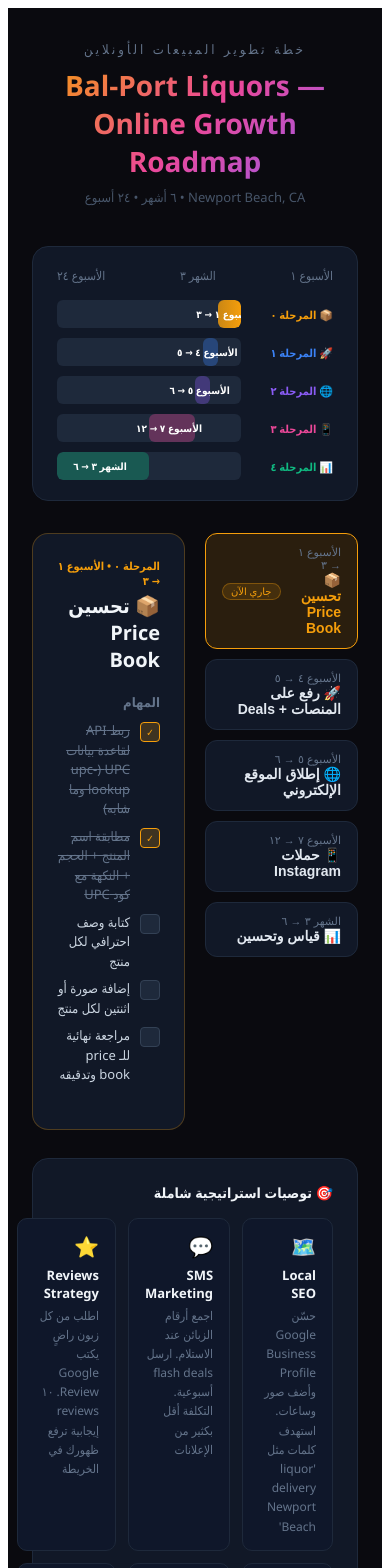
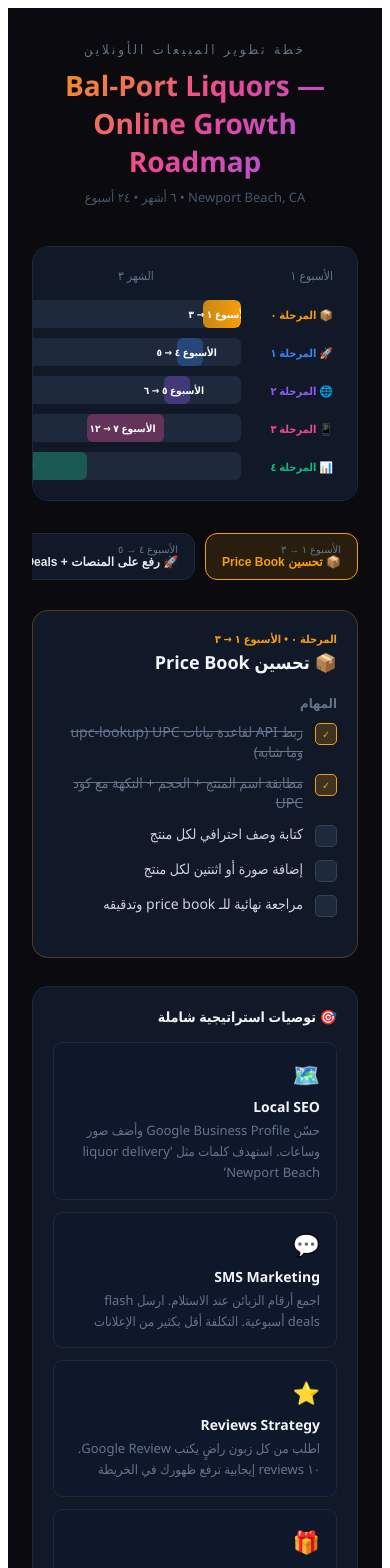
Before and after one commit to GeoTouhme/balport_roadmap, a React (Vite) app: page / in a window 390 px wide. Shown: the top 1568 px of the page. Built offline with nearby package versions, Linux system fonts and the light colour scheme.

Commit message:
Update UI to be Mobile-First with responsive layouts and horizontal scrolling

```diff
--- a/src/App.jsx
+++ b/src/App.jsx
@@ -154,7 +154,7 @@
         </div>
       </div>
 
-      {/* Gantt Bar */}
+      {/* Gantt Bar - Hidden on small screens or scrollable */}
       <div
         style={{
           background: "#111827",
@@ -162,6 +162,7 @@
           padding: "20px 24px",
           marginBottom: 32,
           border: "1px solid #1e293b",
+          overflowX: "auto",
         }}
       >
         <div
@@ -171,13 +172,14 @@
             marginBottom: 16,
             display: "flex",
             justifyContent: "space-between",
+            minWidth: "400px",
           }}
         >
           <span>الأسبوع ١</span>
           <span>الشهر ٣</span>
           <span>الأسبوع ٢٤</span>
         </div>
-        <div style={{ display: "flex", flexDirection: "column", gap: 10 }}>
+        <div style={{ display: "flex", flexDirection: "column", gap: 10, minWidth: "400px" }}>
           {phases.map((p) => (
             <div
               key={p.id}
@@ -241,10 +243,26 @@
         </div>
       </div>
 
-      {/* Phase Detail */}
-      <div style={{ display: "grid", gridTemplateColumns: "1fr 1fr", gap: 20, marginBottom: 28 }}>
-        {/* Phase selector */}
-        <div style={{ display: "flex", flexDirection: "column", gap: 10 }}>
+      {/* Phase Detail - Stacked on mobile */}
+      <div
+        style={{
+          display: "flex",
+          flexDirection: "column",
+          gap: 20,
+          marginBottom: 28,
+        }}
+      >
+        {/* Phase selector - Horizontal scroll on mobile */}
+        <div
+          style={{
+            display: "flex",
+            flexDirection: "row",
+            overflowX: "auto",
+            gap: 10,
+            paddingBottom: 10,
+            scrollbarWidth: "none",
+          }}
+        >
           {phases.map((p) => (
             <button
               key={p.id}
@@ -253,41 +271,30 @@
                 background: active === p.id ? `${p.color}22` : "#111827",
                 border: `1px solid ${active === p.id ? p.color : "#1e293b"}`,
                 borderRadius: 12,
-                padding: "12px 16px",
+                padding: "10px 16px",
                 cursor: "pointer",
                 textAlign: "right",
                 transition: "all 0.2s ease",
                 display: "flex",
                 alignItems: "center",
-                gap: 12,
+                gap: 8,
+                flexShrink: 0,
+                minWidth: "140px",
               }}
             >
               <div style={{ flex: 1 }}>
-                <div style={{ fontSize: 11, color: "#64748b" }}>{p.duration}</div>
+                <div style={{ fontSize: 10, color: "#64748b" }}>{p.duration}</div>
                 <div
                   style={{
-                    fontSize: 14,
+                    fontSize: 12,
                     fontWeight: 700,
                     color: active === p.id ? p.color : "#e2e8f0",
+                    whiteSpace: "nowrap",
                   }}
                 >
                   {p.icon} {p.title}
                 </div>
               </div>
-              {p.status === "active" && (
-                <span
-                  style={{
-                    fontSize: 10,
-                    background: "#f59e0b22",
-                    color: "#f59e0b",
-                    border: "1px solid #f59e0b55",
-                    borderRadius: 20,
-                    padding: "2px 8px",
-                  }}
-                >
-                  جاري الآن
-                </span>
-              )}
             </button>
           ))}
         </div>
@@ -297,28 +304,28 @@
           style={{
             background: "#111827",
             borderRadius: 16,
-            padding: 24,
+            padding: 20,
             border: `1px solid ${phase.color}44`,
           }}
         >
           <div style={{ fontSize: 11, color: phase.color, fontWeight: 700, marginBottom: 4 }}>
             {phase.label} • {phase.duration}
           </div>
-          <h2 style={{ margin: "0 0 20px", fontSize: 20, color: "#f1f5f9" }}>
+          <h2 style={{ margin: "0 0 20px", fontSize: 18, color: "#f1f5f9" }}>
             {phase.icon} {phase.title}
           </h2>
 
           <div style={{ fontSize: 13, fontWeight: 700, color: "#64748b", marginBottom: 10 }}>
             المهام
           </div>
-          <div style={{ display: "flex", flexDirection: "column", gap: 8, marginBottom: 20 }}>
+          <div style={{ display: "flex", flexDirection: "column", gap: 12, marginBottom: 20 }}>
             {phase.tasks.map((t, i) => (
-              <div key={i} style={{ display: "flex", gap: 10, alignItems: "flex-start" }}>
+              <div key={i} style={{ display: "flex", gap: 12, alignItems: "flex-start" }}>
                 <div
                   style={{
-                    width: 18,
-                    height: 18,
-                    borderRadius: 4,
+                    width: 20,
+                    height: 20,
+                    borderRadius: 5,
                     flexShrink: 0,
                     background: t.done ? `${phase.color}33` : "#1e293b",
                     border: `1.5px solid ${t.done ? phase.color : "#334155"}`,
@@ -332,9 +339,9 @@
                 </div>
                 <span
                   style={{
-                    fontSize: 13,
+                    fontSize: 14,
                     color: t.done ? "#64748b" : "#cbd5e1",
-                    lineHeight: 1.5,
+                    lineHeight: 1.4,
                     textDecoration: t.done ? "line-through" : "none",
                   }}
                 >
@@ -357,7 +364,7 @@
                       background: `${phase.color}11`,
                       border: `1px solid ${phase.color}33`,
                       borderRadius: 8,
-                      padding: "8px 12px",
+                      padding: "10px 14px",
                       fontSize: 12,
                       color: "#94a3b8",
                       lineHeight: 1.6,
@@ -372,19 +379,19 @@
         </div>
       </div>
 
-      {/* Extra recommendations */}
+      {/* Extra recommendations - Stacked on mobile */}
       <div
         style={{
           background: "#111827",
           borderRadius: 16,
-          padding: 24,
+          padding: 20,
           border: "1px solid #1e293b",
         }}
       >
         <div style={{ fontSize: 14, fontWeight: 700, color: "#f1f5f9", marginBottom: 16 }}>
           🎯 توصيات استراتيجية شاملة
         </div>
-        <div style={{ display: "grid", gridTemplateColumns: "1fr 1fr 1fr", gap: 12 }}>
+        <div style={{ display: "flex", flexDirection: "column", gap: 12 }}>
           {[
             {
               icon: "🗺️",
@@ -422,15 +429,15 @@
               style={{
                 background: "#0f172a",
                 borderRadius: 10,
-                padding: "14px 16px",
+                padding: "16px",
                 border: "1px solid #1e293b",
               }}
             >
-              <div style={{ fontSize: 20, marginBottom: 6 }}>{item.icon}</div>
-              <div style={{ fontSize: 13, fontWeight: 700, color: "#f1f5f9", marginBottom: 4 }}>
+              <div style={{ fontSize: 22, marginBottom: 8 }}>{item.icon}</div>
+              <div style={{ fontSize: 14, fontWeight: 700, color: "#f1f5f9", marginBottom: 4 }}>
                 {item.title}
               </div>
-              <div style={{ fontSize: 12, color: "#64748b", lineHeight: 1.6 }}>{item.text}</div>
+              <div style={{ fontSize: 13, color: "#64748b", lineHeight: 1.6 }}>{item.text}</div>
             </div>
           ))}
         </div>
```
